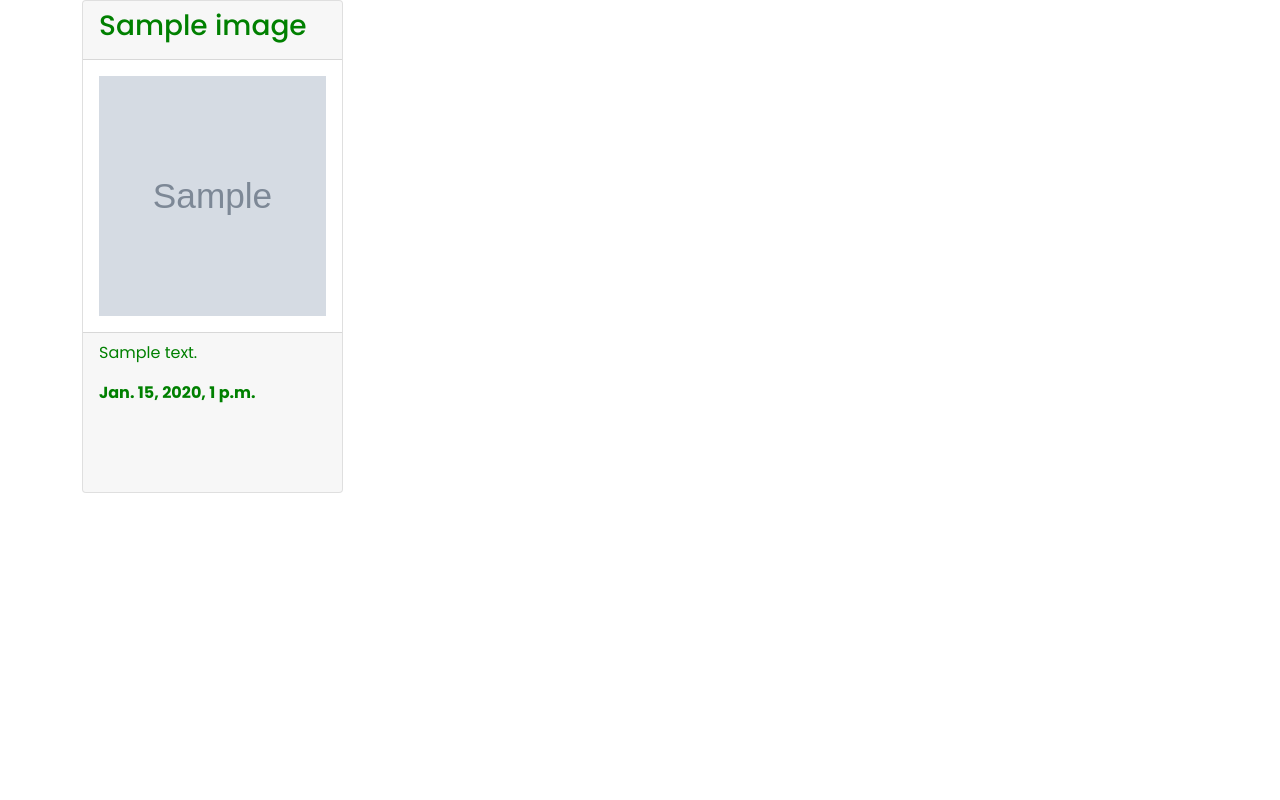
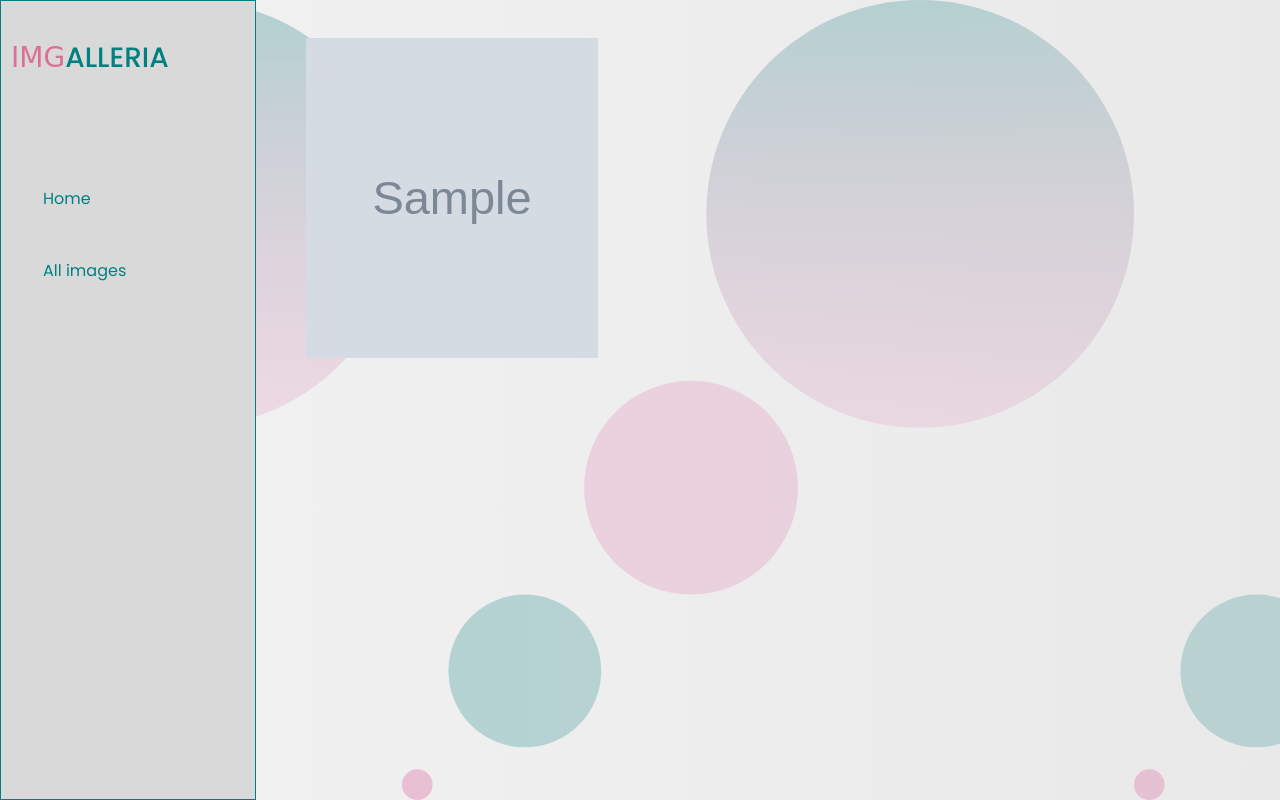
Before and after one commit to devjamesnjoroge/img-galleria, a Django app: template images/templates/images.html in a window 1280 px wide. Run offline with Django 4.2, Linux system fonts and the light colour scheme; the template is opened without the code that fills it: values that come from a table or form of the project are taken from there, others are empty; tables that the repository leaves empty hold one stand-in row (values such as "Sample post"); grey boxes marked "Sample" are stand-in pictures; some web fonts are replaced.

Commit message:
ft: add an images page

```diff
--- a/images/static/css/index.css
+++ b/images/static/css/index.css
@@ -3,8 +3,8 @@
 @import url('https://fonts.googleapis.com/css2?family=Joti+One&display=swap');
 
 *{
-    color: green;
     font-family: 'Poppins', sans-serif;
+    color: #008080;
 }
 
 .index-fluid{
@@ -42,12 +42,12 @@ header ul li a{
 
 .logo{
     font-family: 'Joti One', cursive;
-    color: #008080;
+    color: palevioletred;
     font-size: auto;
 }
 
 .img{
-    height: 30vh;
+    height: 40vh;
     width: 100%;
     background-size: cover;
     background-position: center;
@@ -80,14 +80,23 @@ main .container{
 
 .eg span{
    margin-top: 3vh;
-   color: #E1368C !important;
+   color: #008080;
+}
+
+.main-fluid{
+    width: 80%;
+    max-height: 100vh;
+    padding:  3vw;
+    background: linear-gradient(to right, #cccccc48, #cccccc6e), url(../assets/bg.svg);
+    background-size: contain;
+    background-position: center;
 }
 
 @media screen and (max-width: 600px){
     header{
         width: 35%;
     }
-    main{
+    main, .main-fluid{
         width: 65%;
     }
 }
--- a/images/templates/images.html
+++ b/images/templates/images.html
@@ -3,29 +3,37 @@
 {{block.super}}
 
 
+<div class="index-fluid">
+
+    <header>
+
+        <h3 class="logo">IMG<span>ALLERIA</span></h3>
+
+        <ul>
+            <li><a href="{% url 'index'%}">Home</a></li>
+           <li><a href="{% url 'images' %}">All images</a></li>
+
+        </ul>
+
+    </header>
+
+    <div class="main-fluid">
     <div class="container">
         <div class="row">
             {% if images %}
             {% for image in images %}
 
-        <div class="col-3">
-            <div class="card">
-                <div class="card-header">
-                    <h3>{{image.name}}</h3>
-                </div>
-                <div class="card-body">
+            <div class="col-sm-4">
+
                     <div style="background-image: url({{image.image.url}});" class="img"></div>
-                </div>
-                <div class="card-footer">
-                    <p>{{image.description}}</p>
-                    <strong>{{image.date_taken}}</strong>
-                </div>
-            </div>
                     </div>
 
             {% endfor %}
             {% endif %}
         </div>
     </div>
+</div>
+
+</div>
 
 {% endblock %}
--- a/images/templates/index.html
+++ b/images/templates/index.html
@@ -10,7 +10,7 @@
 
         <ul>
             <li><a href="{% url 'index'%}">Home</a></li>
-           <li><a href="">All images</a></li>
+           <li><a href="{% url 'images' %}">All images</a></li>
 
         </ul>
 
--- a/images/urls.py
+++ b/images/urls.py
@@ -5,7 +5,8 @@ from django.conf.urls.static import static
 
 urlpatterns = [
     url(r'^$', views.index, name='index'),
-    url(r'^search/', views.search_results, name='search_results')
+    url(r'^search/', views.search_results, name='search_results'),
+    url(r'^images/$', views.images, name='images'),
 
 ]
 
--- a/images/views.py
+++ b/images/views.py
@@ -5,8 +5,11 @@ from .models import Images
 # Create your views here.
 
 def index(request):
+    return render(request, 'index.html')
+
+def images(request):
     images = Images.get_image()
-    return render(request, 'index.html', {"images": images})
+    return render(request, 'images.html', {"images": images})
 
 def search_results(request):
     if 'Image' in request.GET and request.GET["Image"]:
```
Lines whose indentation alone changed are shown as unchanged.
